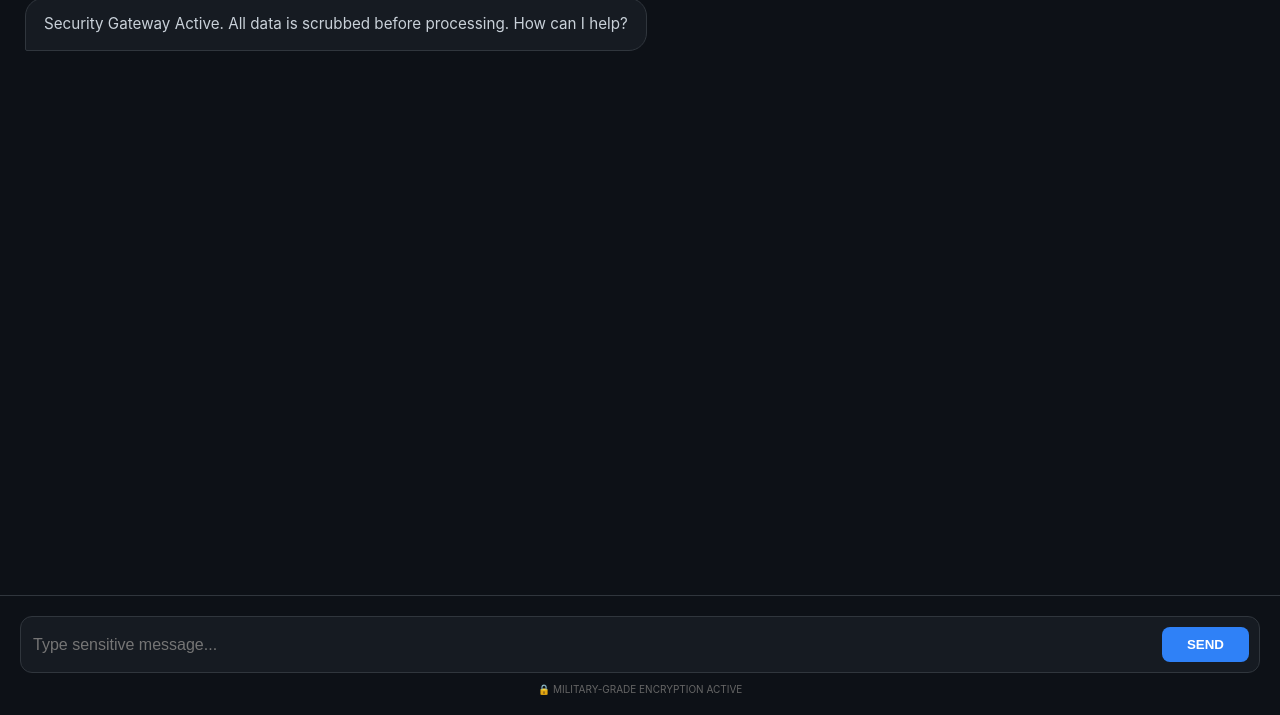
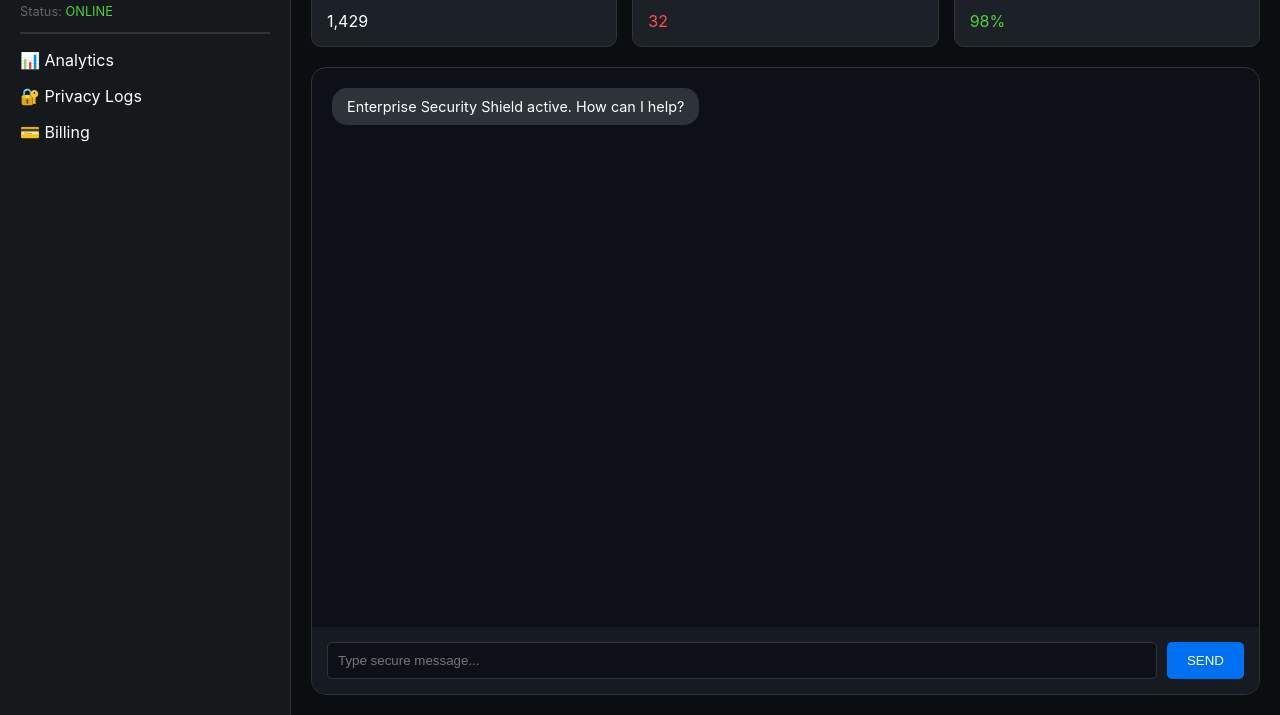
Before and after one commit to ghazghazibahaeddin-arch/clean-ai-project, a website: page index.html in a window 1280 px wide. Shown: the part 85-800 px from the top of the page. Drawn offline with Linux system fonts and the light colour scheme.

Commit message:
Update index.html

```diff
--- a/index.html
+++ b/index.html
@@ -2,63 +2,56 @@
 <html lang="en">
 <head>
     <meta charset="UTF-8">
-    <meta name="viewport" content="width=device-width, initial-scale=1.0">
-    <title>AI SHIELD | Enterprise Security</title>
+    <title>AI SHIELD | Enterprise Dashboard</title>
     <style>
-        :root { --bg: #0d1117; --card: #161b22; --primary: #2f81f7; --border: #30363d; --text: #c9d1d9; }
-        body { font-family: -apple-system, sans-serif; background: var(--bg); color: var(--text); margin: 0; display: flex; flex-direction: column; height: 100vh; }
-        header { padding: 15px 25px; border-bottom: 1px solid var(--border); display: flex; justify-content: space-between; align-items: center; background: #161b22; }
-        #chat-flow { flex: 1; overflow-y: auto; padding: 25px; display: flex; flex-direction: column; gap: 20px; }
-        .bubble { max-width: 75%; padding: 14px 18px; border-radius: 18px; font-size: 0.95rem; line-height: 1.5; }
-        .user { align-self: flex-end; background: var(--primary); color: white; border-bottom-right-radius: 2px; }
-        .ai { align-self: flex-start; background: var(--card); border: 1px solid var(--border); border-bottom-left-radius: 2px; }
-        .input-zone { padding: 20px; background: #0d1117; border-top: 1px solid var(--border); }
-        .box { display: flex; gap: 12px; background: var(--card); padding: 10px; border-radius: 12px; border: 1px solid var(--border); }
-        input { flex: 1; background: transparent; border: none; color: white; outline: none; font-size: 1rem; }
-        button { background: var(--primary); color: white; border: none; padding: 10px 25px; border-radius: 8px; cursor: pointer; font-weight: 600; }
-        .dashboard-btn { color: var(--primary); text-decoration: none; font-size: 0.8rem; border: 1px solid var(--primary); padding: 5px 12px; border-radius: 6px; }
+        :root { --bg: #0b0e11; --card: #15191c; --primary: #0070f3; --danger: #ff4d4d; }
+        body { font-family: 'Inter', sans-serif; background: var(--bg); color: white; margin: 0; display: flex; height: 100vh; }
+        .sidebar { width: 250px; background: var(--card); border-right: 1px solid #333; padding: 20px; }
+        .main { flex: 1; display: flex; flex-direction: column; padding: 20px; }
+        .stats { display: grid; grid-template-columns: 1fr 1fr 1fr; gap: 15px; margin-bottom: 20px; }
+        .stat-card { background: #1c2128; padding: 15px; border-radius: 10px; border: 1px solid #333; }
+        .chat-container { flex: 1; background: #0d1117; border-radius: 15px; border: 1px solid #333; display: flex; flex-direction: column; overflow: hidden; }
+        #messages { flex: 1; padding: 20px; overflow-y: auto; display: flex; flex-direction: column; gap: 10px; }
+        .bubble { max-width: 70%; padding: 10px 15px; border-radius: 15px; font-size: 0.9rem; }
+        .ai { background: #2d3339; align-self: flex-start; }
+        .user { background: var(--primary); align-self: flex-end; }
+        .input-box { padding: 15px; background: #161b22; display: flex; gap: 10px; }
+        input { flex: 1; background: #0d1117; border: 1px solid #333; color: white; padding: 10px; border-radius: 5px; }
     </style>
 </head>
 <body>
-    <header>
-        <strong>🛡️ AI SHIELD</strong>
-        <a href="/admin.html" class="dashboard-btn">ADMIN DASHBOARD</a>
-    </header>
-
-    <div id="chat-flow">
-        <div class="bubble ai">Security Gateway Active. All data is scrubbed before processing. How can I help?</div>
+    <div class="sidebar">
+        <h2>🛡️ AI SHIELD</h2>
+        <p style="color: #666; font-size: 0.8rem;">Status: <span style="color: #4cd137;">ONLINE</span></p>
+        <hr style="border: 0.5px solid #333;">
+        <nav>
+            <p>📊 Analytics</p>
+            <p>🔐 Privacy Logs</p>
+            <p>💳 Billing</p>
+        </nav>
     </div>
-
-    <div class="input-zone">
-        <div class="box">
-            <input type="text" id="user-input" placeholder="Type sensitive message..." onkeypress="if(event.key==='Enter') sendMessage()">
-            <button onclick="sendMessage()">SEND</button>
+    <div class="main">
+        <div class="stats">
+            <div class="stat-card"><h3>Queries</h3><div>1,429</div></div>
+            <div class="stat-card"><h3>Blocked Leaks</h3><div style="color: var(--danger);">32</div></div>
+            <div class="stat-card"><h3>Security Score</h3><div style="color: #4cd137;">98%</div></div>
         </div>
-        <div style="text-align:center; font-size:10px; color:#666; margin-top:10px;">🔒 MILITARY-GRADE ENCRYPTION ACTIVE</div>
+        <div class="chat-container">
+            <div id="messages">
+                <div class="bubble ai">Enterprise Security Shield active. How can I help?</div>
+            </div>
+            <div class="input-box">
+                <input type="text" placeholder="Type secure message..." onkeypress="if(event.key==='Enter') send()">
+                <button onclick="send()" style="background:var(--primary); color:white; border:none; padding:10px 20px; border-radius:5px; cursor:pointer;">SEND</button>
+            </div>
+        </div>
     </div>
-
     <script>
-        async function sendMessage() {
-            const input = document.getElementById('user-input');
-            const flow = document.getElementById('chat-flow');
-            const text = input.value.trim();
-            if(!text) return;
-
-            flow.innerHTML += `<div class="bubble user">${text}</div>`;
-            input.value = "";
-
-            try {
-                const res = await fetch('/api/chat', {
-                    method: 'POST',
-                    headers: { 'Content-Type': 'application/json' },
-                    body: JSON.stringify({ prompt: text })
-                });
-                const data = await res.json();
-                flow.innerHTML += `<div class="bubble ai">${data.reply}</div>`;
-            } catch (e) {
-                flow.innerHTML += `<div class="bubble ai" style="color:red">Connection Error</div>`;
-            }
-            flow.scrollTop = flow.scrollHeight;
+        function send() {
+            const msg = document.querySelector('input').value;
+            if(!msg) return;
+            document.getElementById('messages').innerHTML += `<div class="bubble user">${msg}</div>`;
+            document.querySelector('input').value = "";
         }
     </script>
 </body>
```
